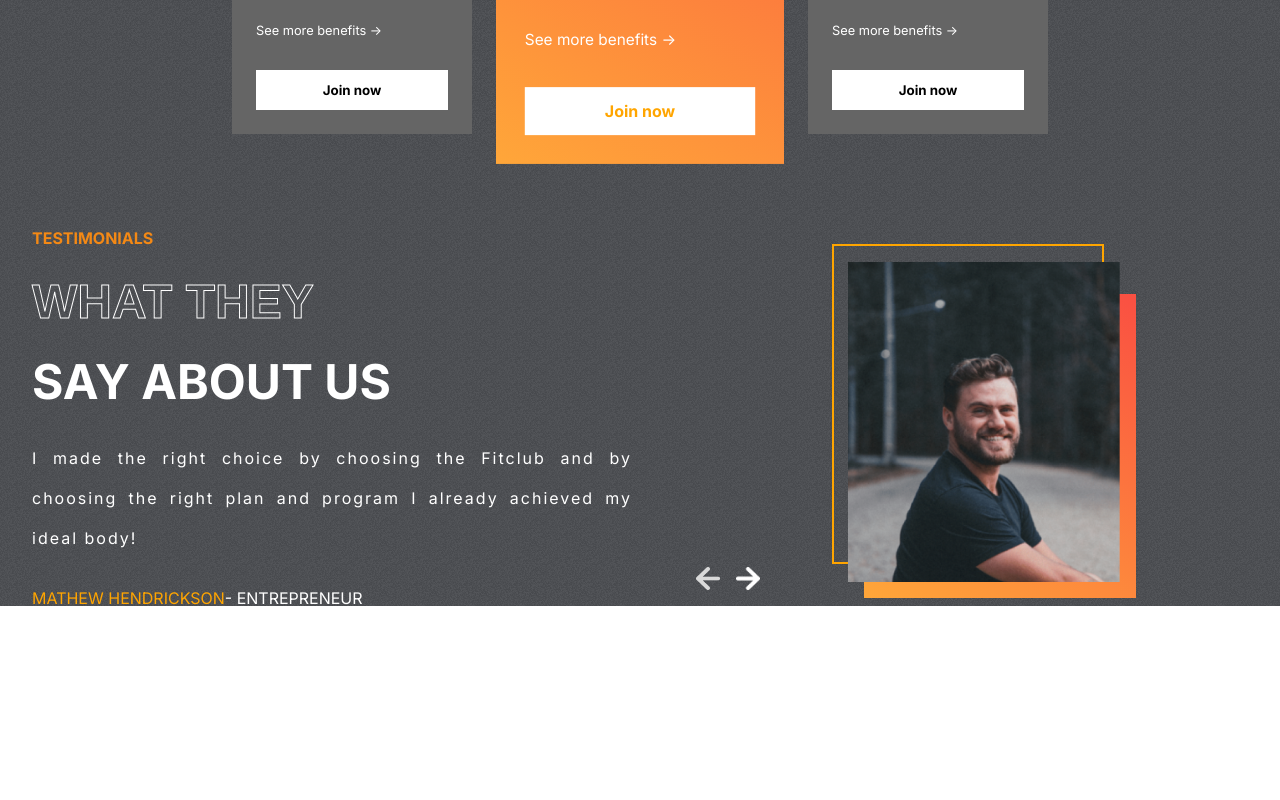
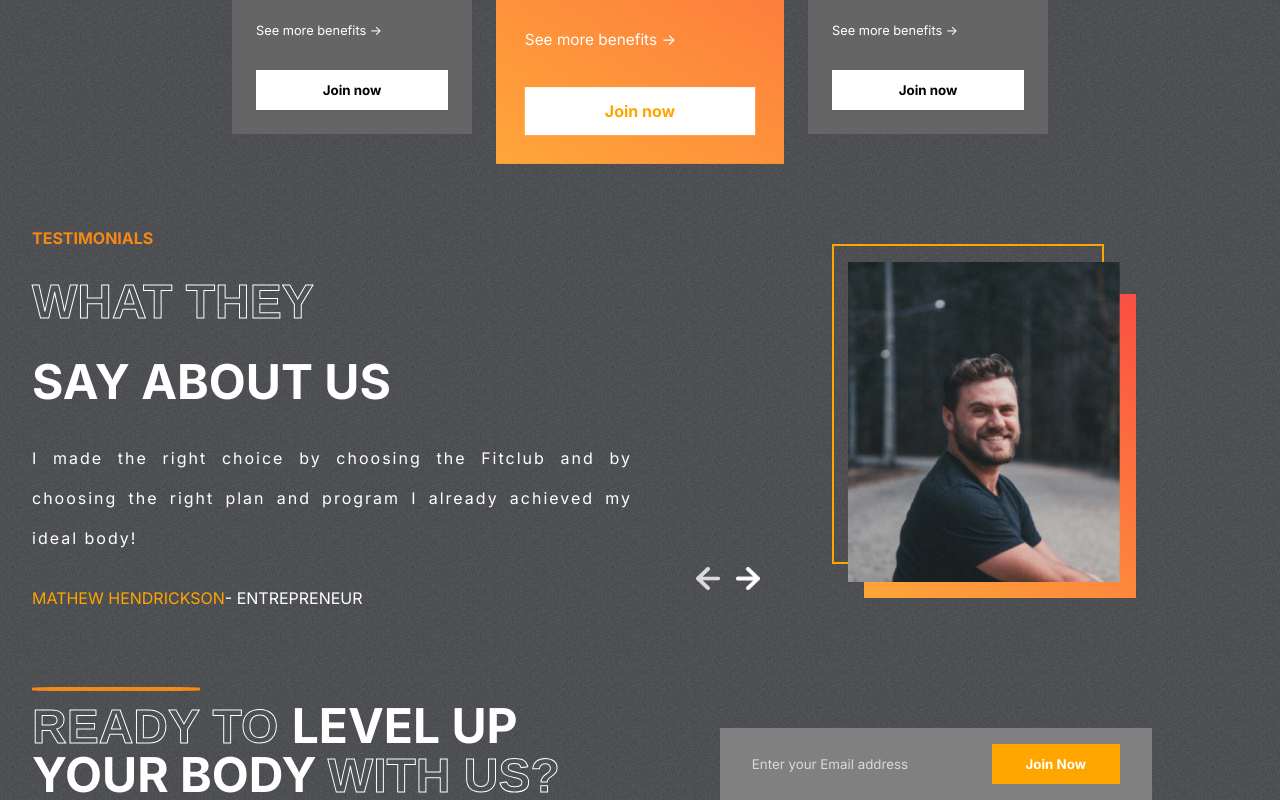
Before and after one commit to ViGoS12/The-Fit-Club, a React (Create React App) app: page / in a window 1280 px wide. Shown: the part 2227-3027 px from the top of the page. Before the commit the page ends 2833 px from the top, so only its background shows below. Built offline with nearby package versions, Linux system fonts and the light colour scheme.

Commit message:
Added join section and sending email

```diff
--- a/package.json
+++ b/package.json
@@ -3,10 +3,12 @@
   "version": "0.1.0",
   "private": true,
   "dependencies": {
+    "@emailjs/browser": "^3.6.2",
     "@testing-library/jest-dom": "^5.16.4",
     "@testing-library/react": "^13.3.0",
     "@testing-library/user-event": "^13.5.0",
     "classnames": "^2.3.1",
+    "emailjs": "^4.0.0",
     "node-sass": "^7.0.1",
     "react": "^18.2.0",
     "react-dom": "^18.2.0",
--- a/src/App.jsx
+++ b/src/App.jsx
@@ -4,6 +4,7 @@ import Programs from './components/programs/'
 import Reasons from './components/reasons'
 import Plans from './components/plans/'
 import Testimonials from './components/testimonials/'
+import Join from './components/join/'
 
 function App() {
   return (
@@ -13,6 +14,7 @@ function App() {
       <Reasons />
       <Plans />
       <Testimonials />
+      <Join />
     </div>
   )
 }
--- /dev/null
+++ b/src/components/join/Join.jsx
@@ -0,0 +1,59 @@
+import React, { useRef } from 'react'
+import styles from './Join.module.scss'
+import emailjs from '@emailjs/browser'
+
+const Join = () => {
+  const form = useRef()
+
+  const sendEmail = (e) => {
+    e.preventDefault()
+
+    emailjs
+      .sendForm(
+        'service_hod3g58',
+        'template_m9gfhxt',
+        form.current,
+        'i6HvZEu_u86lHjqLA'
+      )
+      .then(
+        (result) => {
+          console.log(result.text)
+        },
+        (error) => {
+          console.log(error.text)
+        }
+      )
+  }
+  return (
+    <div className={styles.join} id='join-us'>
+      <div className={styles.join__leftside}>
+        <div className={styles.join__line} />
+        <div className=''>
+          <span className='stroke-text'>Ready to </span>
+          <span>Level up</span>
+        </div>
+        <div className=''>
+          <span>Your body </span>
+          <span className='stroke-text'>with us?</span>
+        </div>
+      </div>
+      <div className={styles.join__rightside}>
+        <form
+          ref={form}
+          onSubmit={sendEmail}
+          action=''
+          className={styles.join__email}>
+          <input
+            className={styles.join__input}
+            type='email'
+            name='user_email'
+            placeholder='Enter your Email address'
+          />
+          <button className={styles.join__btn}>Join Now</button>
+        </form>
+      </div>
+    </div>
+  )
+}
+
+export default Join
--- /dev/null
+++ b/src/components/join/Join.module.scss
@@ -0,0 +1,53 @@
+@import '../../scss/variables.scss';
+
+.join {
+  display: flex;
+  padding: 0 2rem;
+  gap: 10rem;
+
+  &__line {
+    position: absolute;
+    width: 10.5rem;
+    border: 2px solid $orange;
+    border-radius: 20%;
+    margin: -15px 0;
+  }
+
+  &__leftside {
+    font-size: 3rem;
+    font-weight: bold;
+    text-transform: uppercase;
+    position: relative;
+  }
+
+  &__btn {
+    padding: 0.5rem;
+    font-weight: bold;
+    border: 4px solid transparent;
+    transition: 300ms all;
+    width: 8rem;
+    background-color: orange;
+  }
+
+  &__rightside {
+    display: flex;
+    justify-content: center;
+    align-items: flex-end;
+  }
+
+  &__email {
+    display: flex;
+    gap: 3rem;
+    background-color: gray;
+    padding: 1rem 2rem;
+  }
+
+  &__input {
+    color: $lightgray;
+    background-color: gray;
+
+    &::placeholder {
+      color: $lightgray;
+    }
+  }
+}
--- /dev/null
+++ b/src/components/join/index.js
@@ -0,0 +1,2 @@
+import Join from './Join'
+export default Join
--- a/src/components/testimonials/Testimonials.jsx
+++ b/src/components/testimonials/Testimonials.jsx
@@ -12,7 +12,7 @@ const Testimonials = () => {
   const testimonialsLength = testimonialsData.length
 
   return (
-    <div className={styles.testimonials}>
+    <div className={styles.testimonials} id='testimonials'>
       <div className={styles.testimonials__leftside}>
         <span className={styles.testimonials__subtitle}>Testimonials</span>
         <span className={classNames('stroke-text', styles.testimonials__title)}>
```
Also changed, not shown: 1 other file (tests, documents, lock files or other folders).
